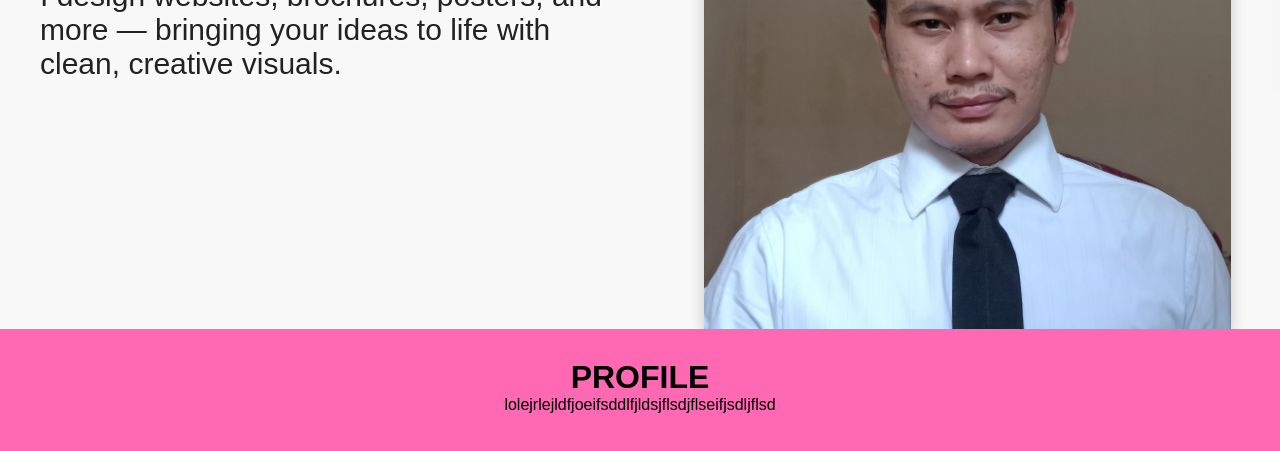
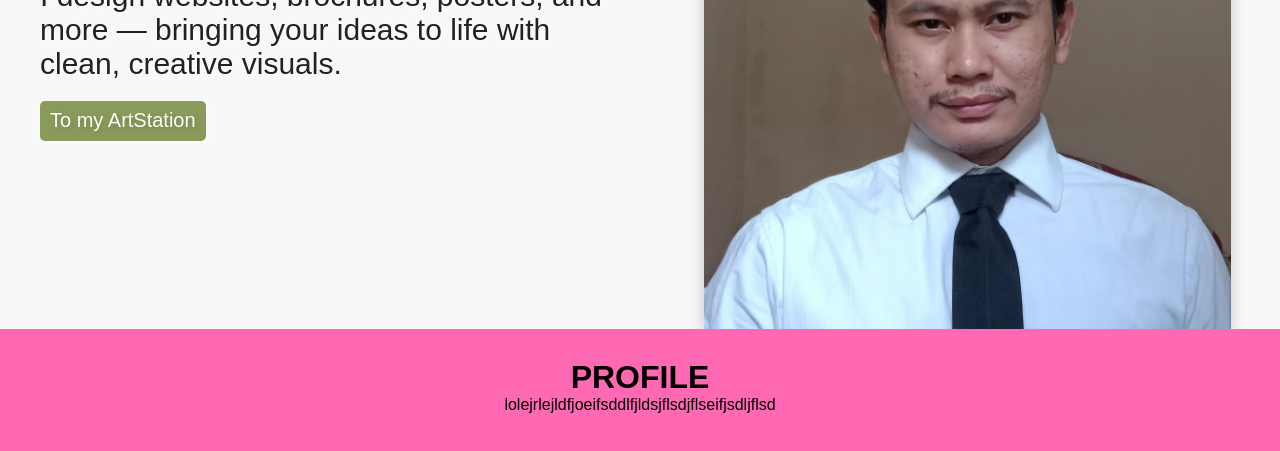
Before and after one commit to saaddudin-5520119102/saaddudin-5520119102.github.io, a plain HTML site: page index.html in a window 1280 px wide. Shown: the part 419-870 px from the top of the page. Drawn offline with Linux system fonts and the light colour scheme.

Commit message:
29072025 08:05

```diff
--- a/index.html
+++ b/index.html
@@ -24,15 +24,18 @@
 	  		<div class="textAnimated">
 				<div class="textAnimated1">
 					<h1>I AM A <span class="emphasize1">DESIGNER</span></h1>
-					<p>I design websites, brochures, posters, and more — bringing your ideas to life with clean, creative visuals.</p>				</div>
+					<p>I design websites, brochures, posters, and more — bringing your ideas to life with clean, creative visuals.</p>
+					<button type="button">To my ArtStation</button>
+				</div>
 				<div class="textAnimated2">
 					<h1>I AM A <span class="emphasize1">PROGRAMMER</span></h1>
 					<p>I can build websites for your business, portfolio, or personal projects — from layout to live deployment.</p>
-
+					<button type="button">To my Github</button>
 				</div>
 				<div class="textAnimated3">
 					<h1>I AM A <span class="emphasize1">VIDEO EDITOR<span></h1>
 					<p>I edit videos for YouTube, social media, and promotional content — turning raw footage into engaging stories.</p>
+					<button type="button">To my Youtube</button>
 				</div>
 			</div>
 
--- a/style.css
+++ b/style.css
@@ -123,6 +123,27 @@
 			font-size: 60px;
 		}
 
+		.textAnimated button {
+			background-color: #8A9A5B;
+			padding-left: 10px;
+			padding-right: 10px;
+			height: 40px;
+			font-size: 20px;
+			border-radius: 5px;
+			border: none;
+			text-shadow: 2px 2px 5px rgba(0, 0, 0, 0.15);
+			box-shadow: 1px 1px 4px rgba(255, 255, 255, 0.7);
+			cursor: pointer;
+			transition: all 0.3s ease;
+			color: #FDFCF9;
+			margin-top: 20px;
+		}
+
+		.textAnimated button:hover {
+			box-shadow: 4px 4px 10px rgba(255, 255, 255, 0.2);
+  			transform: translateY(-1px);
+		}
+
 		.textAnimated {
 			width: 60%;
 			position: relative;
```
